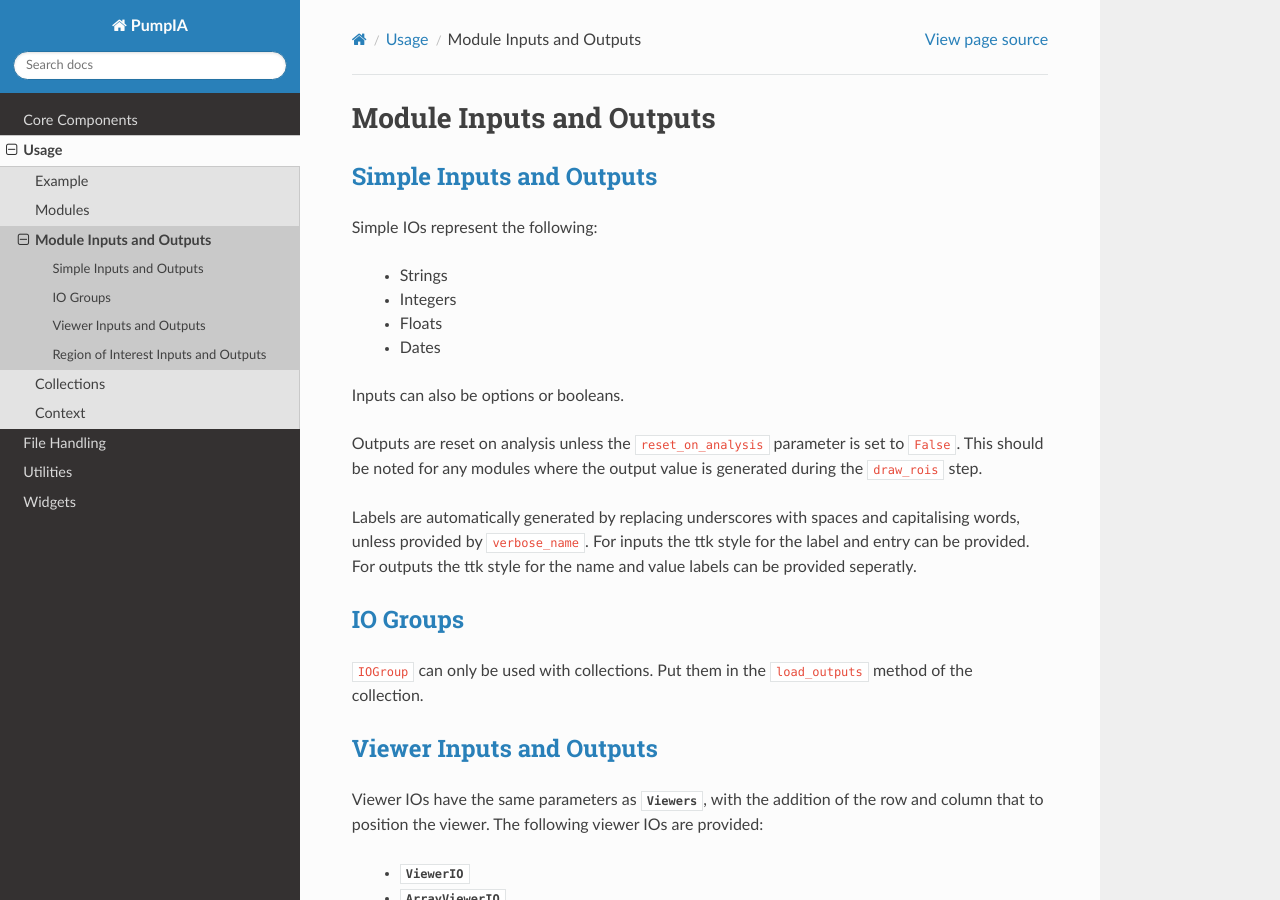
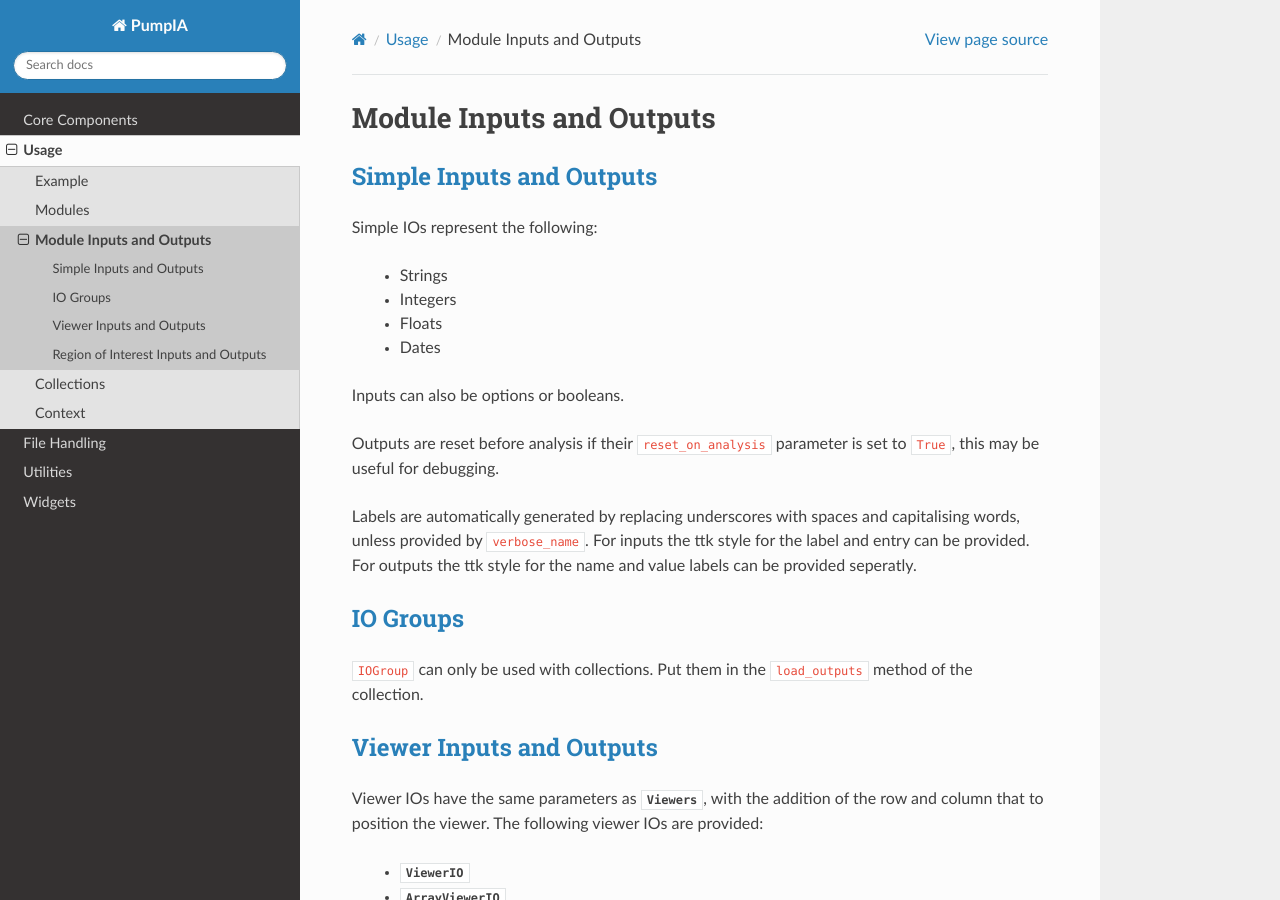
Before and after one commit to Principle-Five/pumpia, a Sphinx documentation site: the page built from docs/source/usage/module_ios/module_ios.rst, in a window 1280 px wide and 900 px high. Built offline with Sphinx 7.4.7 and the Read the Docs theme 3.1.0, drawn with Linux system fonts in a browser that asks for light colours.

Commit message:
Updated docs

```diff
--- a/docs/source/usage/module_ios/module_ios.rst
+++ b/docs/source/usage/module_ios/module_ios.rst
@@ -12,8 +12,7 @@
 
 Inputs can also be options or booleans.
 
-Outputs are reset on analysis unless the ``reset_on_analysis`` parameter is set to ``False``.
-This should be noted for any modules where the output value is generated during the ``draw_rois`` step.
+Outputs are reset before analysis if their ``reset_on_analysis`` parameter is set to ``True``, this may be useful for debugging.
 
 Labels are automatically generated by replacing underscores with spaces and capitalising words, unless provided by ``verbose_name``.
 For inputs the ttk style for the label and entry can be provided.
```
